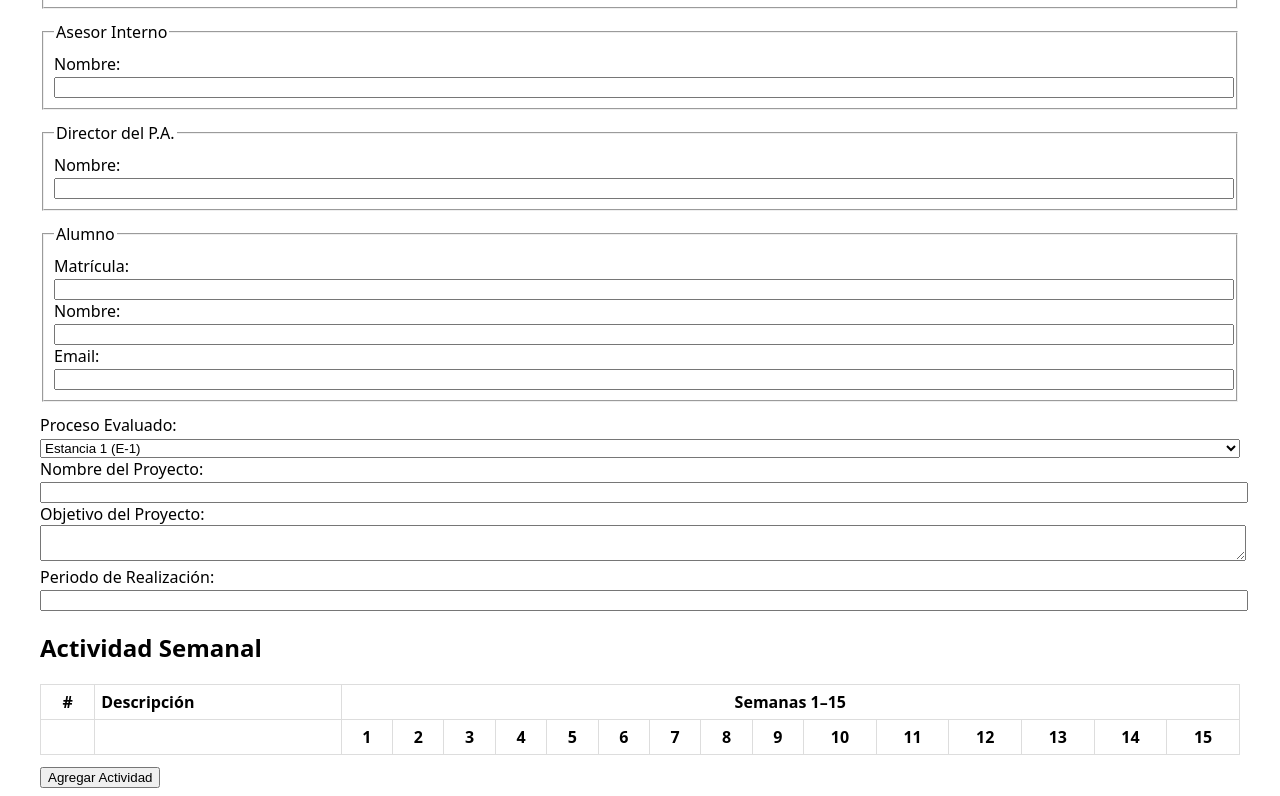
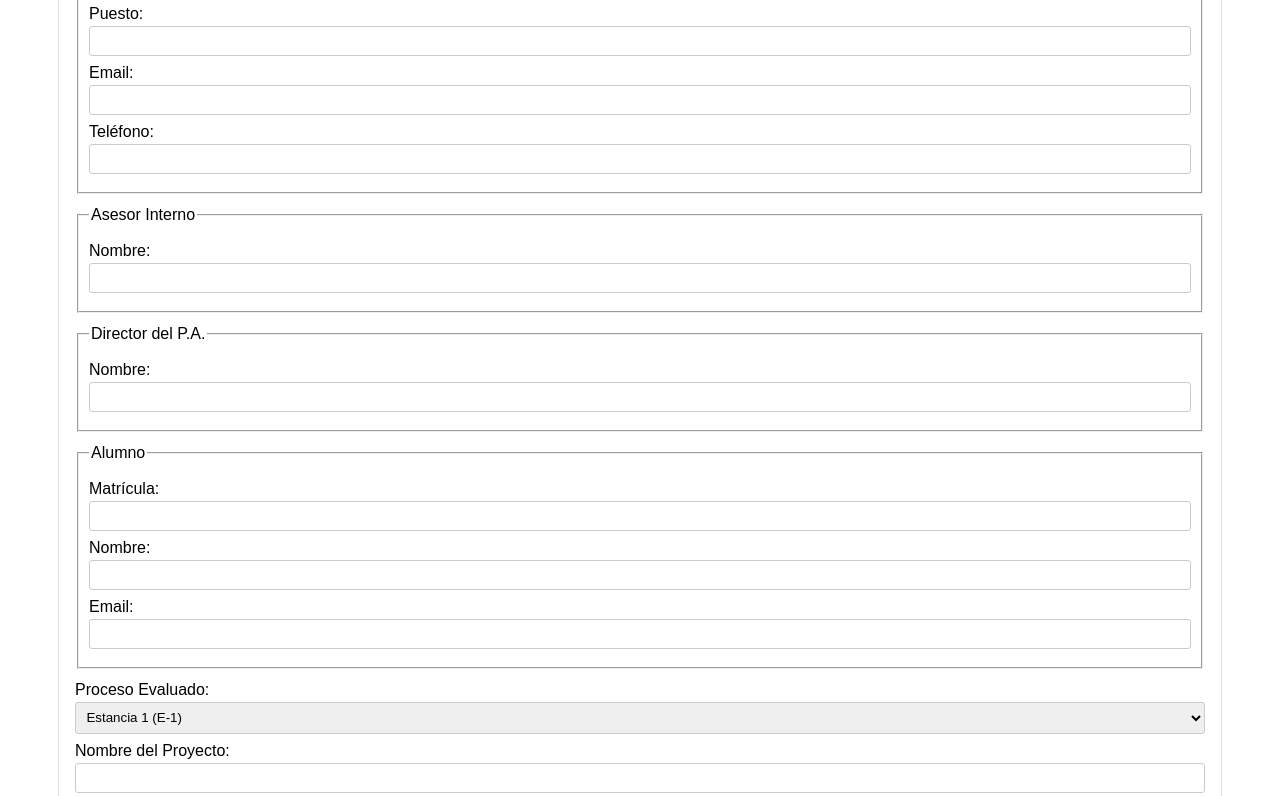
Before and after one commit to ozclef/inventario-cronologia, a plain HTML site: page index.html in a window 1280 px wide. Shown: the part 609-1405 px from the top of the page. Drawn offline with Linux system fonts and the light colour scheme.

Commit message:
Update index.html

```diff
--- a/index.html
+++ b/index.html
@@ -9,6 +9,74 @@
   <meta name="viewport" content="width=device-width,initial-scale=1"/>
   <title>Formato: Seguimiento de Estancia/Estadía</title>
   <style>
+   * {
+  box-sizing: border-box;
+  font-family: sans-serif;
+}
+
+body {
+  padding: 1rem;
+  max-width: 1000px;
+  margin: auto;
+}
+
+h1, h2 {
+  margin-top: 1.5rem;
+  margin-bottom: 0.5rem;
+}
+
+form section {
+  margin-bottom: 2rem;
+  padding: 1rem;
+  border: 1px solid #ddd;
+  border-radius: 4px;
+}
+
+label {
+  display: block;
+  margin: 0.5rem 0;
+}
+
+input[type="text"],
+input[type="email"],
+input[type="tel"],
+select,
+textarea {
+  width: 100%;
+  padding: 0.4rem;
+  margin-top: 0.2rem;
+  border: 1px solid #ccc;
+  border-radius: 3px;
+}
+
+table {
+  width: 100%;
+  border-collapse: collapse;
+  margin-top: 1rem;
+}
+
+th, td {
+  border: 1px solid #bbb;
+  padding: 0.4rem;
+  text-align: center;
+}
+
+button {
+  margin-top: 1rem;
+  padding: 0.6rem 1rem;
+  border: none;
+  background: #0069d9;
+  color: white;
+  border-radius: 4px;
+  cursor: pointer;
+}
+
+button:hover {
+  background: #0053ba;
+}
+
+
+    /*================*/
     body { font-family: system-ui, Arial; padding: 18px; max-width:1200px; margin:auto }
     fieldset { margin-bottom:12px; padding:10px }
     table { width:100%; border-collapse:collapse; margin-bottom:10px }
```
